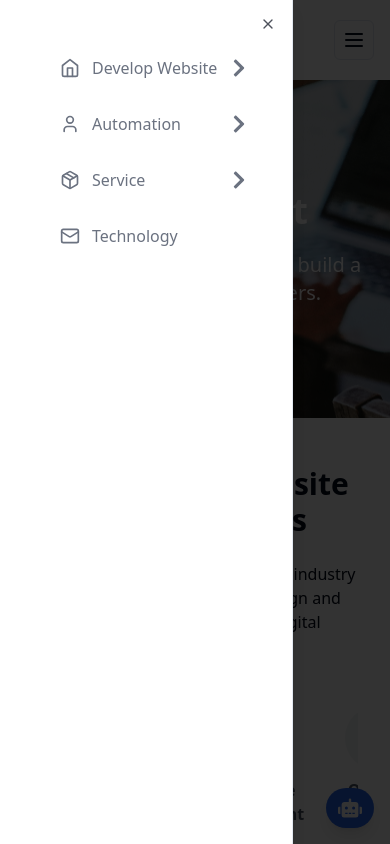
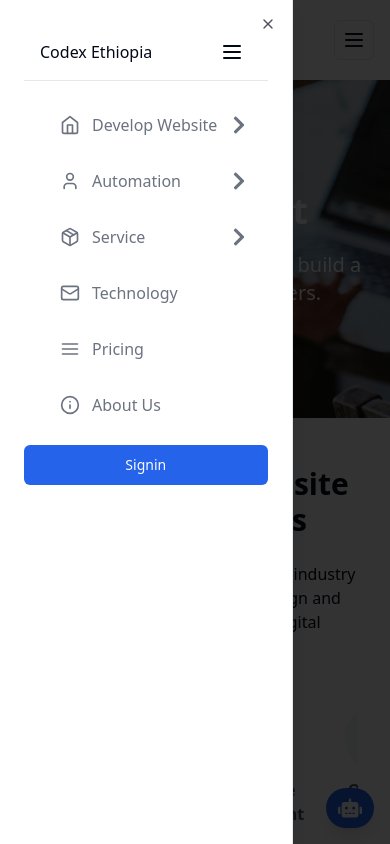
Before and after one commit to abenooo/codex_ethiopia, a React (Vite) app: page / in a window 390 px wide. Both pictures are taken after a click on the button "Toggle navigation menu". Shown: the top 844 px of the page. Built offline with nearby package versions, Linux system fonts and the light colour scheme; grey boxes are pictures that could not be loaded.

Commit message:
Fix the navbar for mobile version

```diff
--- a/src/components/Navbar.tsx
+++ b/src/components/Navbar.tsx
@@ -1,5 +1,5 @@
 import React, { useState } from "react";
-import { Link, useLocation } from "react-router-dom";
+import { Link, useLocation, useNavigate } from "react-router-dom";
 import { cn } from "@/lib/utils";
 import { Sheet, SheetTrigger, SheetContent } from "@/components/ui/sheet";
 import { Button } from "@/components/ui/button";
@@ -55,13 +55,17 @@ const technologySubMenu: SubMenuItem[] = [
 
 export default function Navbar() {
   const location = useLocation();
+  const navigate = useNavigate();
   const [menuOpen, setMenuOpen] = useState(false);
-  const [activeSubMenu, setActiveSubMenu] = useState<SubMenuItem[] | null>(
-    null
-  );
+  const [activeSubMenu, setActiveSubMenu] = useState<SubMenuItem[] | null>(null);
 
   const handleBackClick = () => {
     setActiveSubMenu(null);
+  };
+
+  const handleLinkClick = (href: string) => {
+    setMenuOpen(false);
+    navigate(href);
   };
 
   const renderSubMenu = (items: SubMenuItem[]) => (
@@ -75,8 +79,8 @@ export default function Navbar() {
       <ul className="space-y-2 p-4">
         {items.map((item, index) => (
           <li key={index}>
-            <Link to={item.href}>
-              <div
+            <button
+              onClick={() => handleLinkClick(item.href)}
               className={`flex justify-between items-center text-left w-full p-4 rounded-lg font-medium ${
                 location.pathname === item.href
                   ? "bg-blue-500 text-white"
@@ -86,13 +90,10 @@ export default function Navbar() {
               {item.title}
               <FaChevronRight
                 className={`ml-2 h-5 w-5 ${
-                    location.pathname === item.href
-                      ? "text-white"
-                      : "text-gray-500"
+                  location.pathname === item.href ? "text-white" : "text-gray-500"
                 }`}
               />
-              </div>
-            </Link>
+            </button>
           </li>
         ))}
       </ul>
@@ -102,8 +103,9 @@ export default function Navbar() {
   return (
     <header className="flex h-20 w-full shrink-0 items-center justify-between px-4 md:px-6 container">
       <Link to="/" className="flex items-center gap-2 font-semibold">
+        <span className="lg:hidden">Codex Ethiopia</span>
         <img src={imageSrc} alt="Image Description" width={32} height={32} />
-        <span className="hidden lg:flex ">Codex Ethiopia</span>
+        <span className="hidden lg:flex">Codex Ethiopia</span>
       </Link>
       <Sheet open={menuOpen} onOpenChange={setMenuOpen}>
         <SheetTrigger asChild>
@@ -112,8 +114,14 @@ export default function Navbar() {
             <span className="sr-only">Toggle navigation menu</span>
           </Button>
         </SheetTrigger>
-        <SheetContent side="left" className="bg-white dark:bg-gray-950">
+        <SheetContent side="left" className={`bg-white dark:bg-gray-950 ${menuOpen ? 'animate-slideIn' : 'animate-slideOut'}`}>
           <div className="flex h-full max-h-screen flex-col">
+            <div className="flex items-center justify-between px-4 py-2 border-b border-gray-200 dark:border-gray-800">
+              <span>Codex Ethiopia</span>
+              <Button variant="ghost" size="icon" onClick={() => setMenuOpen(false)}>
+                <MenuIcon className="h-6 w-6" />
+              </Button>
+            </div>
             {activeSubMenu ? (
               renderSubMenu(activeSubMenu)
             ) : (
@@ -182,18 +190,43 @@ export default function Navbar() {
                     Service
                     <FaChevronRight className="ml-auto h-5 w-5 text-gray-500" />
                   </button>
-                  <Link
-                    to="/technology"
+                  <button
                     className={`flex items-center gap-3 rounded-lg px-3 py-2 transition-all whitespace-nowrap ${
                       location.pathname === "/technology"
                         ? "text-blue-600 bg-gray-100 font-bold"
                         : "text-gray-500 hover:text-gray-900 dark:text-gray-400 dark:hover:text-gray-50"
                     }`}
+                    onClick={() => handleLinkClick("/technology")}
                   >
                     <MailIcon className="h-5 w-5" />
                     Technology
-                  </Link>
+                  </button>
+                  <button
+                    className={`flex items-center gap-3 rounded-lg px-3 py-2 transition-all whitespace-nowrap ${
+                      location.pathname === "/pricing"
+                        ? "text-blue-600 bg-gray-100 font-bold"
+                        : "text-gray-500 hover:text-gray-900 dark:text-gray-400 dark:hover:text-gray-50"
+                    }`}
+                    onClick={() => handleLinkClick("/pricing")}
+                  >
+                    <PriceIcon className="h-5 w-5" />
+                    Pricing
+                  </button>
+                  <button
+                    className={`flex items-center gap-3 rounded-lg px-3 py-2 transition-all whitespace-nowrap ${
+                      location.pathname === "/about"
+                        ? "text-blue-600 bg-gray-100 font-bold"
+                        : "text-gray-500 hover:text-gray-900 dark:text-gray-400 dark:hover:text-gray-50"
+                    }`}
+                    onClick={() => handleLinkClick("/about")}
+                  >
+                    <AboutIcon className="h-5 w-5" />
+                    About Us
+                  </button>
                 </div>
+                <Button className="mt-5 text-center w-full" onClick={() => handleLinkClick("/login")}>
+                  Signin
+                </Button>
               </nav>
             )}
           </div>
@@ -206,11 +239,7 @@ export default function Navbar() {
             <NavigationMenuContent>
               <ul className="grid gap-3 p-4 md:w-[400px] lg:w-[500px] lg:grid-cols-[.75fr_1fr]">
                 {developWebsiteSubMenu.map((item) => (
-                  <ListItem
-                    key={item.title}
-                    title={item.title}
-                    href={item.href}
-                  >
+                  <ListItem key={item.title} title={item.title} href={item.href}>
                     {item.title}
                   </ListItem>
                 ))}
@@ -222,11 +251,7 @@ export default function Navbar() {
             <NavigationMenuContent>
               <ul className="grid gap-3 p-4 md:w-[400px] lg:w-[500px] lg:grid-cols-[.75fr_1fr]">
                 {automationSubMenu.map((item) => (
-                  <ListItem
-                    key={item.title}
-                    title={item.title}
-                    href={item.href}
-                  >
+                  <ListItem key={item.title} title={item.title} href={item.href}>
                     {item.title}
                   </ListItem>
                 ))}
@@ -238,11 +263,7 @@ export default function Navbar() {
             <NavigationMenuContent>
               <ul className="grid gap-3 p-4 md:w-[400px] lg:w-[500px] lg:grid-cols-[.75fr_1fr]">
                 {technologySubMenu.map((item) => (
-                  <ListItem
-                    key={item.title}
-                    title={item.title}
-                    href={item.href}
-                  >
+                  <ListItem key={item.title} title={item.title} href={item.href}>
                     {item.title}
                   </ListItem>
                 ))}
@@ -285,6 +306,11 @@ export default function Navbar() {
               </NavigationMenuLink>
             </Link>
           </NavigationMenuItem>
+          <NavigationMenuItem>
+            <Button className="ml-10 text-center w-full" onClick={() => handleLinkClick("/login")}>
+              Login
+            </Button>
+          </NavigationMenuItem>
         </NavigationMenuList>
       </NavigationMenu>
     </header>
@@ -314,11 +340,7 @@ const ListItem = React.forwardRef<
           <div className="space-y-1">
             <div className="text-sm font-medium leading-none">{title}</div>
           </div>
-          <span
-            className={`ml-2 ${
-              location.pathname === href ? "text-white" : "text-gray-500"
-            }`}
-          >
+          <span className={`ml-2 ${location.pathname === href ? "text-white" : "text-gray-500"}`}>
             <svg
               xmlns="http://www.w3.org/2000/svg"
               className="h-5 w-5"
@@ -373,8 +395,48 @@ function MailIcon(props: React.SVGProps<SVGSVGElement>) {
       strokeLinecap="round"
       strokeLinejoin="round"
     >
-      <rect width="20" height="16" x="2" y="4" rx="2" />
+      <rect width="20" height="16" x="2" y="4" rx="2" ry="2" />
       <path d="m22 7-8.97 5.7a1.94 1.94 0 0 1-2.06 0L2 7" />
+    </svg>
+  );
+}
+// price icon
+function PriceIcon(props: React.SVGProps<SVGSVGElement>) {
+  return (
+    <svg
+      {...props}
+      xmlns="http://www.w3.org/2000/svg"
+      width="24"
+      height="24"
+      viewBox="0 0 24 24"
+      fill="none"
+      stroke="currentColor"
+      strokeWidth="2"
+      strokeLinecap="round"
+      strokeLinejoin="round"
+    >
+      <path d="M3 12h18M3 6h18M3 18h18" />
+    </svg>
+  );
+}
+// about icon
+function AboutIcon(props: React.SVGProps<SVGSVGElement>) {
+  return (
+    <svg
+      {...props}
+      xmlns="http://www.w3.org/2000/svg"
+      width="24"
+      height="24"
+      viewBox="0 0 24 24"
+      fill="none"
+      stroke="currentColor"
+      strokeWidth="2"
+      strokeLinecap="round"
+      strokeLinejoin="round"
+    >
+      <circle cx="12" cy="12" r="10" />
+      <line x1="12" y1="16" x2="12" y2="12" />
+      <line x1="12" y1="8" x2="12" y2="8" />
     </svg>
   );
 }
@@ -399,25 +461,6 @@ function MenuIcon(props: React.SVGProps<SVGSVGElement>) {
     </svg>
   );
 }
-
-// function MountainIcon(props: React.SVGProps<SVGSVGElement>) {
-//   return (
-//     <svg
-//       {...props}
-//       xmlns="http://www.w3.org/2000/svg"
-//       width="24"
-//       height="24"
-//       viewBox="0 0 24 24"
-//       fill="none"
-//       stroke="currentColor"
-//       strokeWidth="2"
-//       strokeLinecap="round"
-//       strokeLinejoin="round"
-//     >
-//       <path d="m8 3 4 8 5-5 5 15H2L8 3z" />
-//     </svg>
-//   );
-// }
 
 function PackageIcon(props: React.SVGProps<SVGSVGElement>) {
   return (
```
Lines whose indentation alone changed are shown as unchanged.
